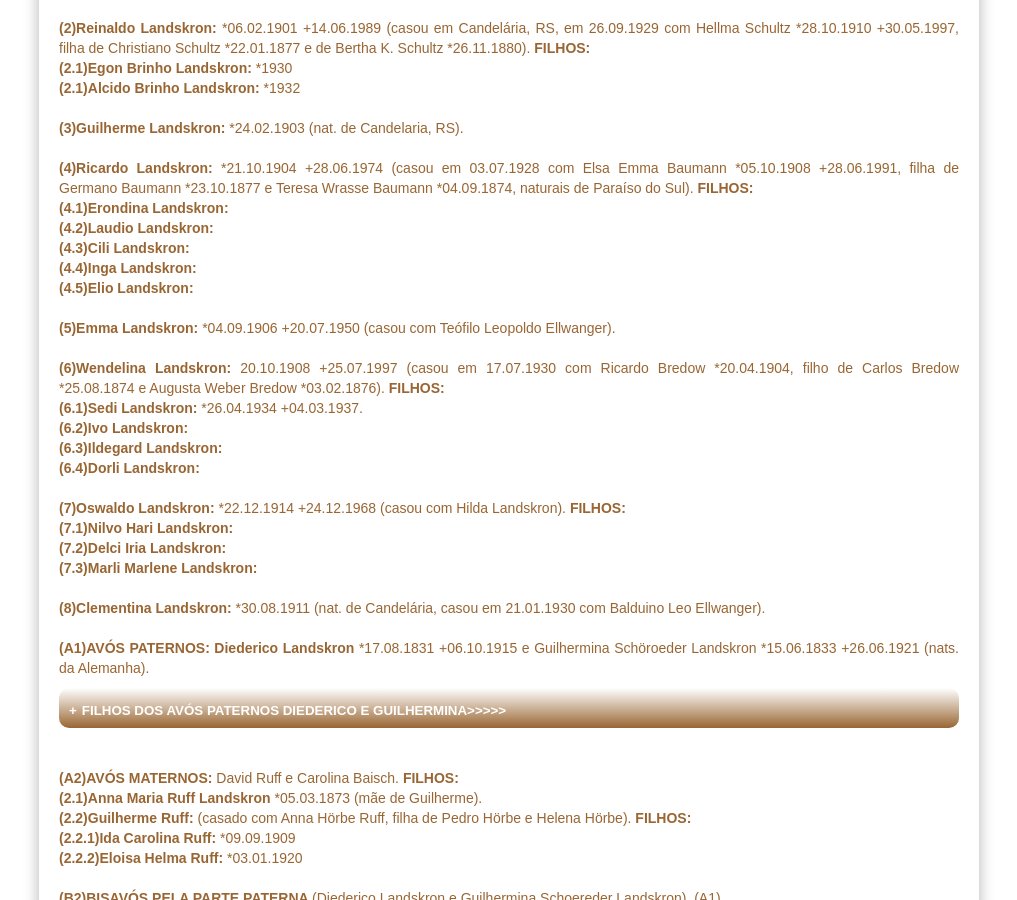
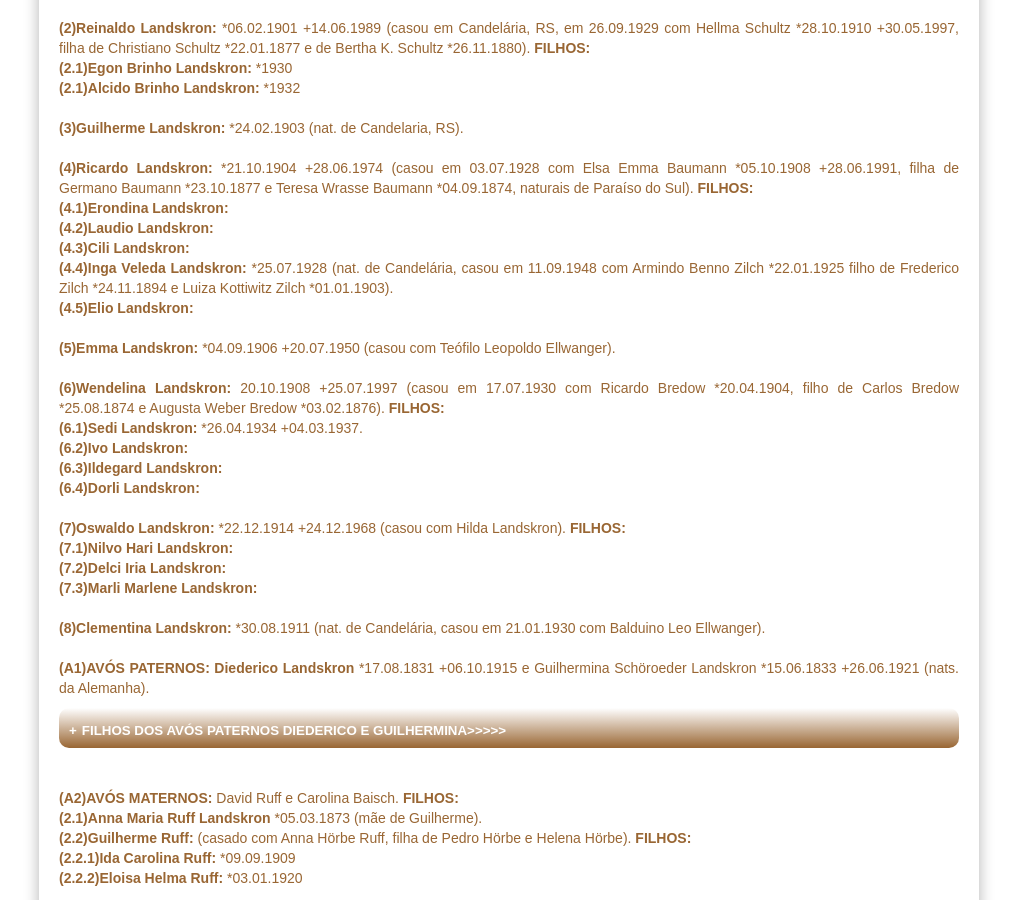
Before and after one commit to claudiovargas1955/claudiovargas1955.github.io, a Jekyll site: the page built from _pages/arvore-genealogica-de-guilherme landskron.html, in a window 1280 px wide and 900 px high, scrolled down 1394 px. Shown: the whole window, without its empty margins (131-1148 px from the left). Built offline with Jekyll 4.4.1, drawn with Linux system fonts in a browser that asks for light colours; some web fonts are replaced.

Commit message:
Update arvore-genealogica-de-guilherme landskron.html

```diff
--- a/_pages/arvore-genealogica-de-guilherme landskron.html
+++ b/_pages/arvore-genealogica-de-guilherme landskron.html
@@ -118,7 +118,8 @@ Germano Baumann *23.10.1877 e Teresa Wrasse Baumann *04.09.1874, naturais de Par
 <b>(4.1)Erondina Landskron: </b><br>
 <b>(4.2)Laudio Landskron: </b><br>
 <b>(4.3)Cili Landskron: </b><br>
-<b>(4.4)Inga Landskron: </b><br>
+<b>(4.4)Inga Veleda Landskron: </b>*25.07.1928 (nat. de Candelária, casou em 11.09.1948 com Armindo Benno Zilch *22.01.1925 filho de
+Frederico Zilch *24.11.1894 e Luiza Kottiwitz Zilch *01.01.1903).<br>
 <b>(4.5)Elio Landskron: </b><br><br>
 
 <b>(5)Emma Landskron: </b>*04.09.1906 +20.07.1950 (casou com Teófilo Leopoldo Ellwanger).<br><br>
```
